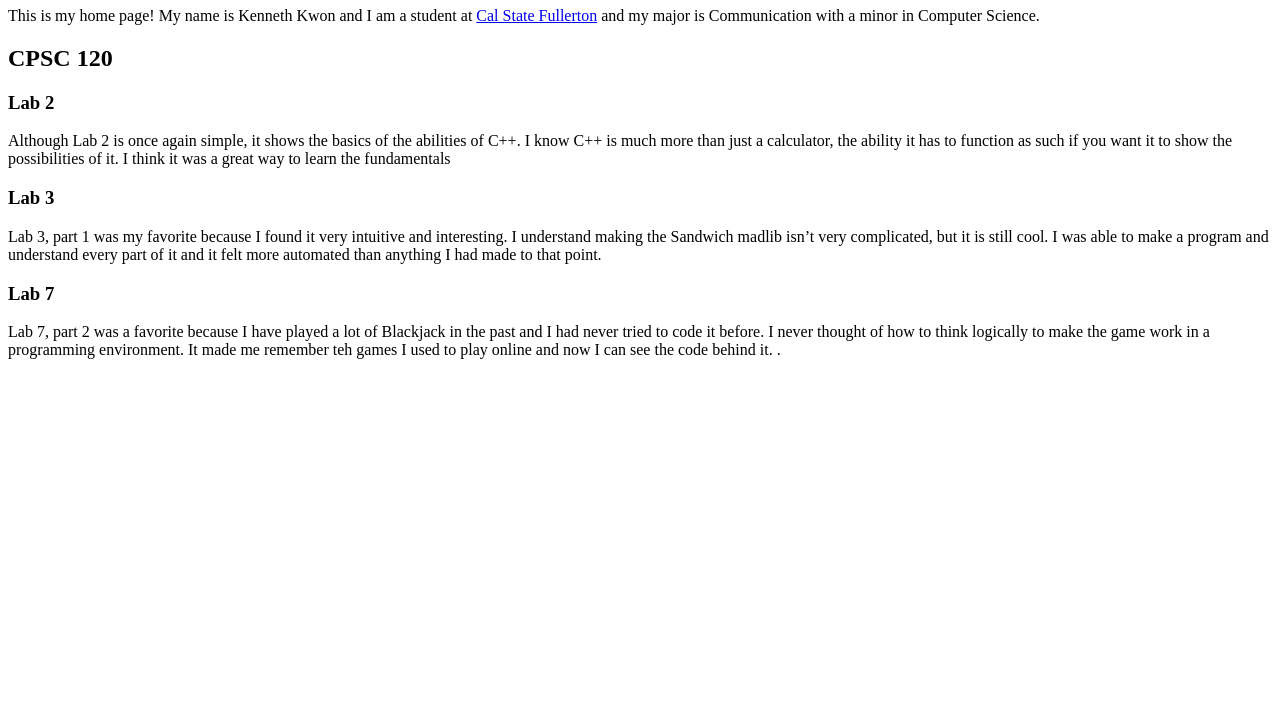
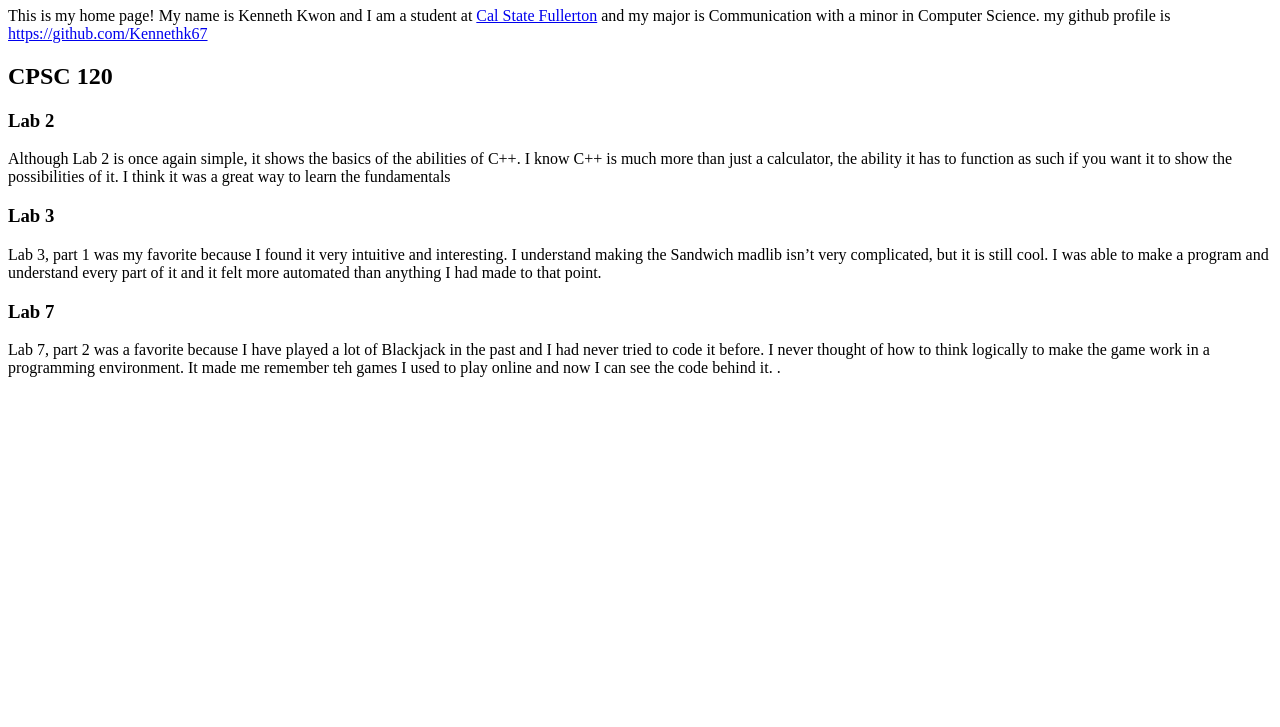
Before and after one commit to Kennethk67/kennethk67.github.io, a plain HTML site: page index.html in a window 1280 px wide. Shown: the part 73-800 px from the top of the page. Drawn offline with Linux system fonts and the light colour scheme.

Commit message:
added github user

```diff
--- a/index.html
+++ b/index.html
@@ -7,7 +7,7 @@
 
 <body>
     <h1> Homepage  </h1>
-    <p>This is my home page! My name is Kenneth Kwon and I am a student at <a href="http://www.fullerton.edu/">Cal State Fullerton</a> and my major is Communication with a minor in Computer Science.</p>
+    <p>This is my home page! My name is Kenneth Kwon and I am a student at <a href="http://www.fullerton.edu/">Cal State Fullerton</a> and my major is Communication with a minor in Computer Science. my github profile is <a href="https://github.com/Kennethk67">https://github.com/Kennethk67</a></p>
     <h2>CPSC 120</h2>
 <h3>Lab 2</h3>
 	<p>Although Lab 2 is once again simple, it shows the basics of the abilities of C++. I know C++ is much more than just a calculator, the ability it has to function as such if you want it to show the possibilities of it. I think it was a great way to learn the fundamentals
```
